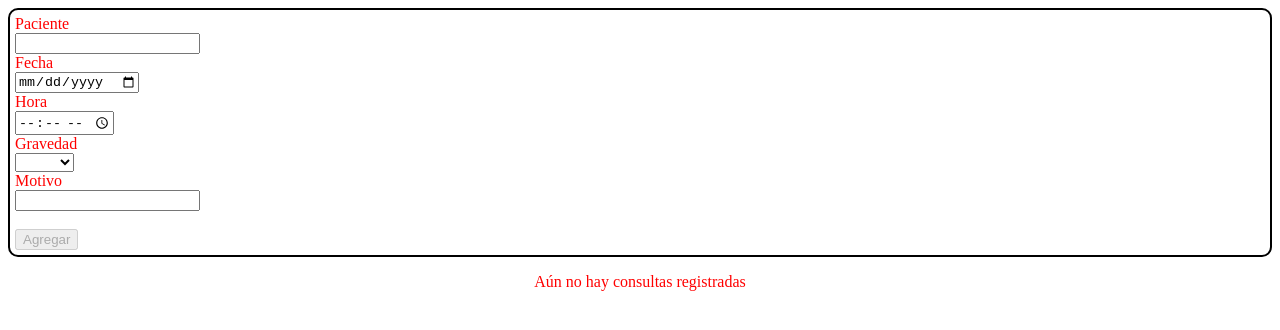
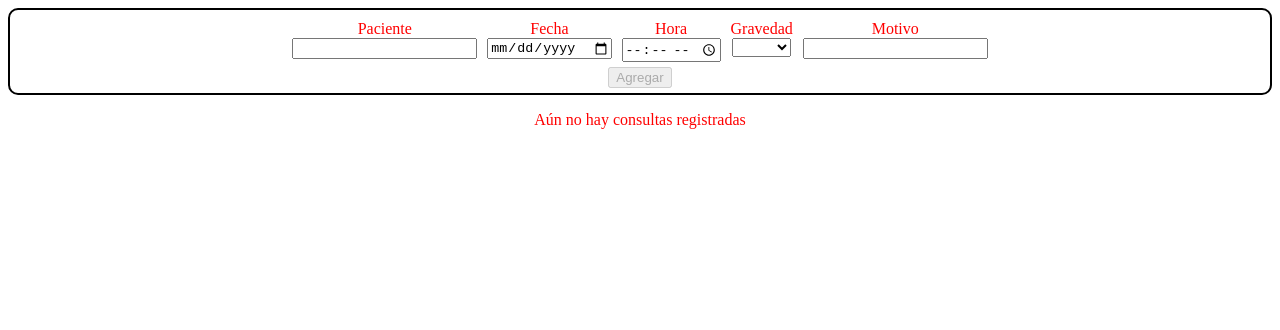
Before and after one commit to plazasoto/Desafio-ManejoEventosReutilizacionComponentes, a Vue app: page / in a window 1280 px wide. Shown: the top 330 px of the page. Built offline with nearby package versions, Linux system fonts and the light colour scheme.

Commit message:
style de formulario

```diff
--- a/src/components/FormularioCita.vue
+++ b/src/components/FormularioCita.vue
@@ -1,21 +1,24 @@
 <template>
     <form @submit.prevent="">
-        <div>
+        <div class="flex">
+
+
+        <div class="inlineblock">
             <label for="paciente" :class="{ rojo : !cita.paciente }">Paciente</label>
             <br>
             <input type="text" id="paciente" v-model="cita.paciente">
         </div>
-        <div>
+        <div class="inlineblock">
             <label for="fecha"  :class="{ rojo : !cita.fecha }">Fecha</label>
             <br>
             <input type="date" id="fecha" v-model="cita.fecha">
         </div>
-        <div>
+        <div class="inlineblock">
             <label for="hora" :class="{ rojo : !cita.hora }">Hora</label>
             <br>
             <input type="time" id="hora" v-model="cita.hora">
         </div>
-        <div>
+        <div class="inlineblock">
             <label for="gravedad" :class="{ rojo : !cita.gravedad }">Gravedad</label>
             <br>
             <select name="gravedad" id="gravedad" v-model="cita.gravedad">
@@ -24,13 +27,19 @@
                 <option value="alta">Alta</option>
             </select>
         </div>
-        <div>
+        <div class="inlineblock">
             <label for="motivo" :class="{ rojo : !cita.motivo }">Motivo</label>
             <br>
             <input type="text" id="motivo" v-model="cita.motivo" @change="habilitarBoton()">
         </div>
-        <br>
-        <button :disabled="botonDeshabilitado" @click="agregarCita">Agregar</button>
+
+
+        </div>
+        <div class="flex">
+
+            <button :disabled="botonDeshabilitado" @click="agregarCita" >Agregar</button>
+        </div>
+
     </form>
 </template>
 
@@ -87,7 +96,18 @@
         padding: 5px;
     }
 
+    .flex{
+        display:flex;
+        justify-content: center;
+    }
+
     .rojo{
         color: red;
     }
+
+    .inlineblock{
+        display: inline-block;
+        text-align: center;
+        margin: 5px;
+    }
 </style>
```
